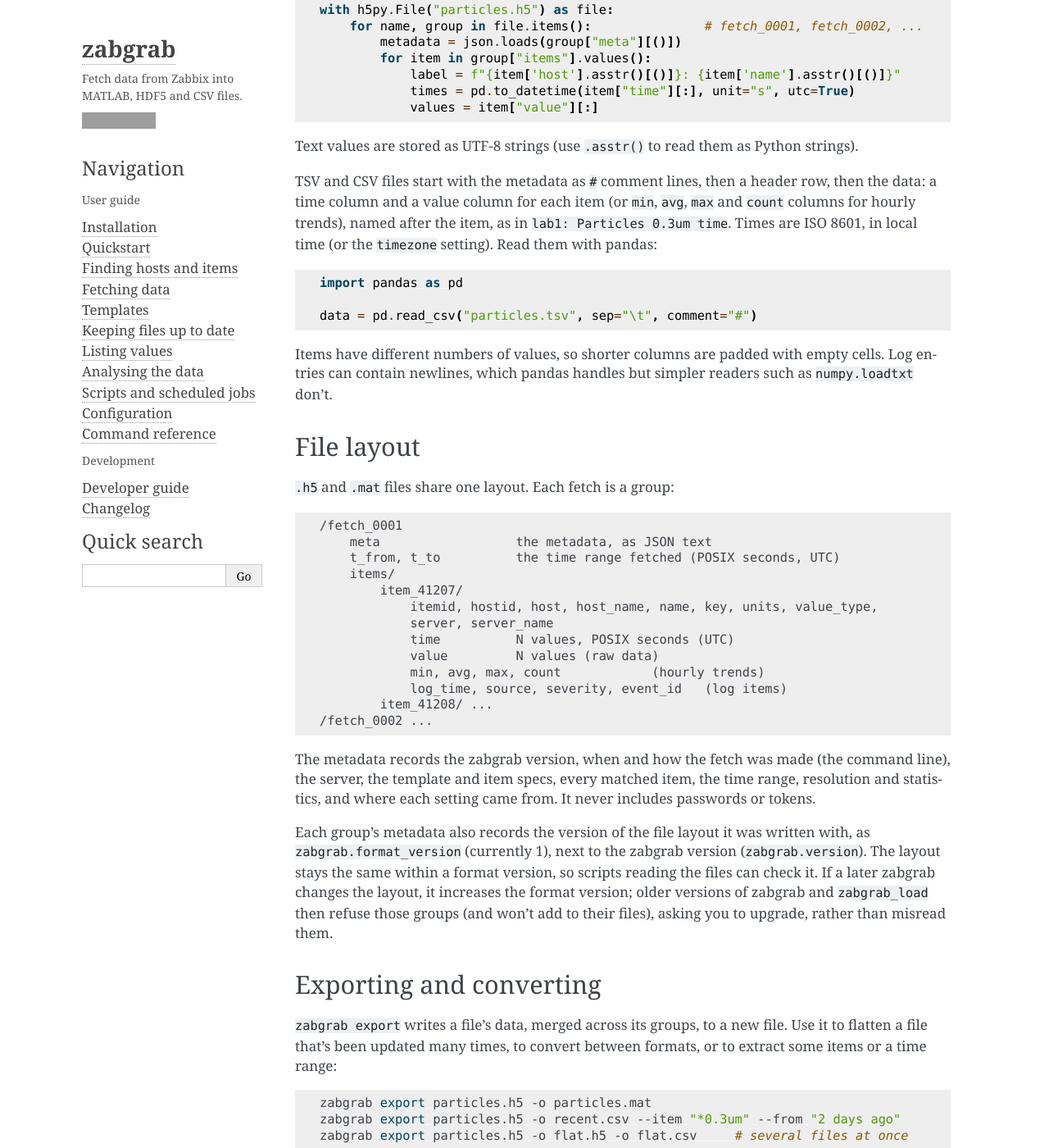
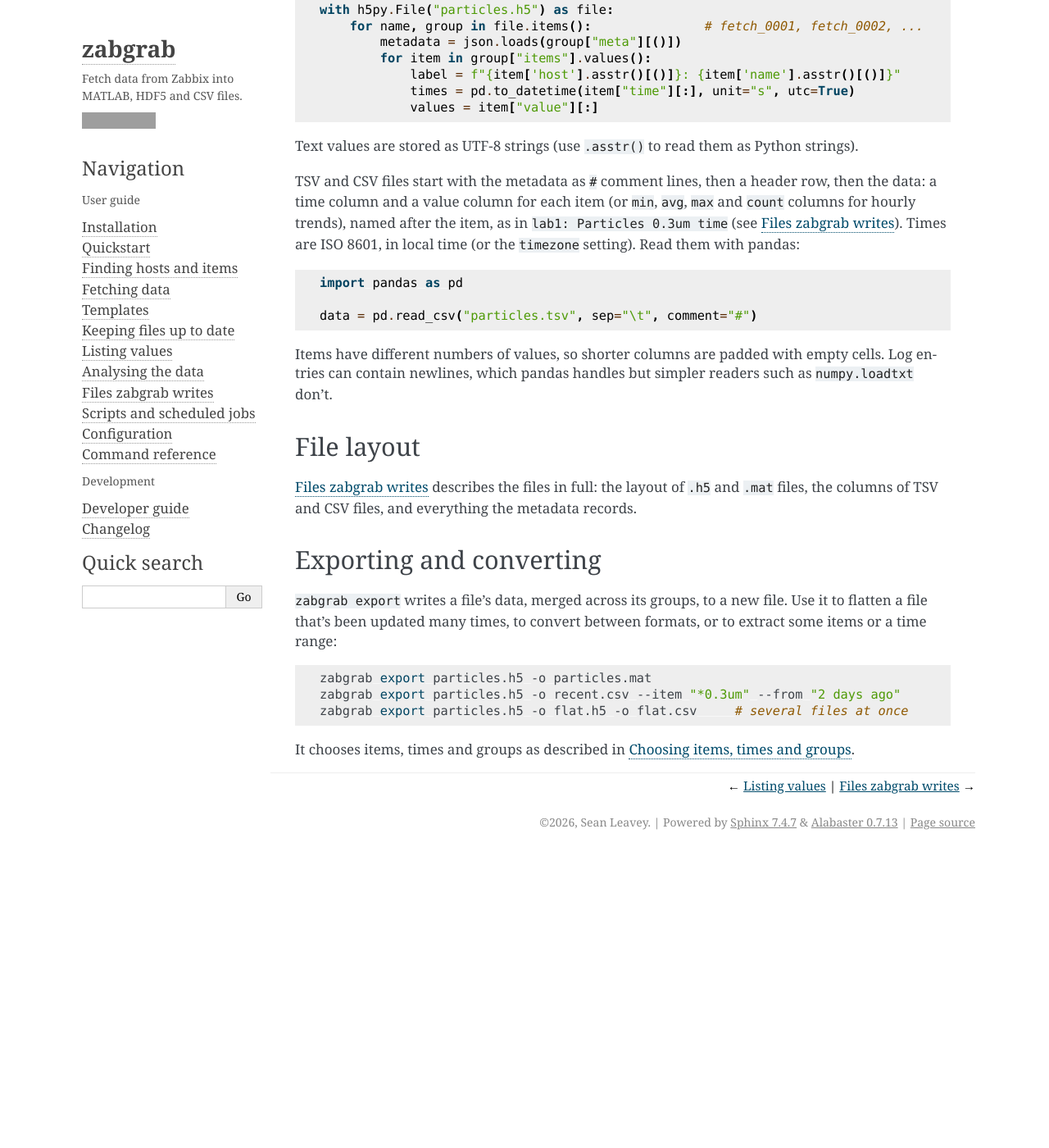
Before and after one commit to SeanDS/zabgrab, a Sphinx documentation site: the page built from docs/guide/analysing.rst, in a window 1280 px wide and 1400 px high, scrolled down 5882 px. Shown: the whole window at 82% size. Built offline with Sphinx 7.4.7, drawn with Linux system fonts in a browser that asks for light colours; after the commit the page ends 6924 px from its top, so only the background shows below that; some of the changed text lies outside the part shown; grey boxes are pictures that could not be loaded.

Commit message:
Document the files zabgrab writes
A new docs page, "Files zabgrab writes", describes the .h5, .mat, TSV and
CSV files in full: the group layout, each item's fields and columns with
their types, what .mat files add, the TSV/CSV columns and padding, and
every metadata key, with a real example. The short "File layout" section
of "Analysing the data" now points to it.

Co-Authored-By: Claude Opus 5.5 <noreply@anthropic.com>
Claude-Session: https://claude.ai/code/session_01RwAjw1B4FMwohsQ2R2xPfk

```diff
--- a/CHANGELOG.rst
+++ b/CHANGELOG.rst
@@ -1,5 +1,11 @@
 Changelog
 =========
+
+1.1.2 (unreleased)
+------------------
+
+- New documentation page, "Files zabgrab writes", describing the ``.h5``, ``.mat``,
+  TSV and CSV files in full, including every metadata key.
 
 1.1.1 (2026-10-20)
 ------------------
--- a/docs/guide/analysing.rst
+++ b/docs/guide/analysing.rst
@@ -260,8 +260,8 @@ strings).
 TSV and CSV files start with the metadata as ``#`` comment lines, then a header row,
 then the data: a time column and a value column for each item (or ``min``, ``avg``,
 ``max`` and ``count`` columns for hourly trends), named after the item, as in
-``lab1: Particles 0.3um time``. Times are ISO 8601, in local time (or the
-``timezone`` setting). Read them with pandas:
+``lab1: Particles 0.3um time`` (see :doc:`files`). Times are ISO 8601, in local time
+(or the ``timezone`` setting). Read them with pandas:
 
 .. code-block:: python
 
@@ -276,36 +276,8 @@ such as ``numpy.loadtxt`` don't.
 File layout
 -----------
 
-``.h5`` and ``.mat`` files share one layout. Each fetch is a group:
-
-.. code-block:: text
-
-   /fetch_0001
-       meta                  the metadata, as JSON text
-       t_from, t_to          the time range fetched (POSIX seconds, UTC)
-       items/
-           item_41207/
-               itemid, hostid, host, host_name, name, key, units, value_type,
-               server, server_name
-               time          N values, POSIX seconds (UTC)
-               value         N values (raw data)
-               min, avg, max, count            (hourly trends)
-               log_time, source, severity, event_id   (log items)
-           item_41208/ ...
-   /fetch_0002 ...
-
-The metadata records the zabgrab version, when and how the fetch was made (the
-command line), the server, the template and item specs, every matched item, the
-time range, resolution and statistics, and where each setting came from. It never
-includes passwords or tokens.
-
-Each group's metadata also records the version of the file layout it was written
-with, as ``zabgrab.format_version`` (currently 1), next to the zabgrab version
-(``zabgrab.version``). The layout stays the same within a format version, so
-scripts reading the files can check it. If a later zabgrab changes the layout, it
-increases the format version; older versions of zabgrab and ``zabgrab_load`` then
-refuse those groups (and won't add to their files), asking you to upgrade, rather
-than misread them.
+:doc:`files` describes the files in full: the layout of ``.h5`` and ``.mat`` files,
+the columns of TSV and CSV files, and everything the metadata records.
 
 Exporting and converting
 ------------------------
--- a/docs/guide/fetching.rst
+++ b/docs/guide/fetching.rst
@@ -127,7 +127,7 @@ Format                  Use it for
 zabgrab asks for the format if it can't tell from the file name, ``--format`` or the
 ``format`` setting. Every file starts with metadata describing exactly what was
 fetched: from which server, by which command, the items, the time range, and where
-each setting came from. See :doc:`analysing` for the files' layouts.
+each setting came from. See :doc:`files` for what the files hold.
 
 Automatic file names
 ~~~~~~~~~~~~~~~~~~~~
--- a/docs/index.rst
+++ b/docs/index.rst
@@ -41,6 +41,7 @@ New to zabgrab? Start with :doc:`installation` and the :doc:`quickstart`.
    guide/updating
    guide/showing
    guide/analysing
+   guide/files
    guide/automation
    configuration
    cli
```
Also changed, not shown: docs/guide/files.rst (added, +331 -0 lines).
